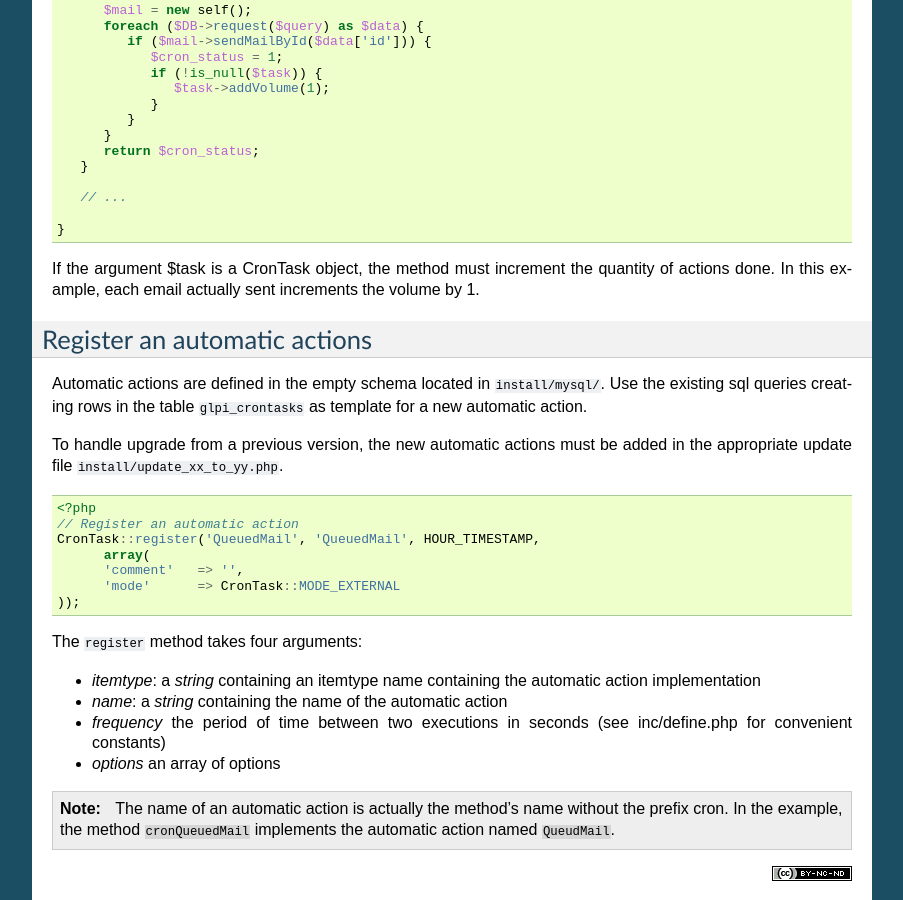
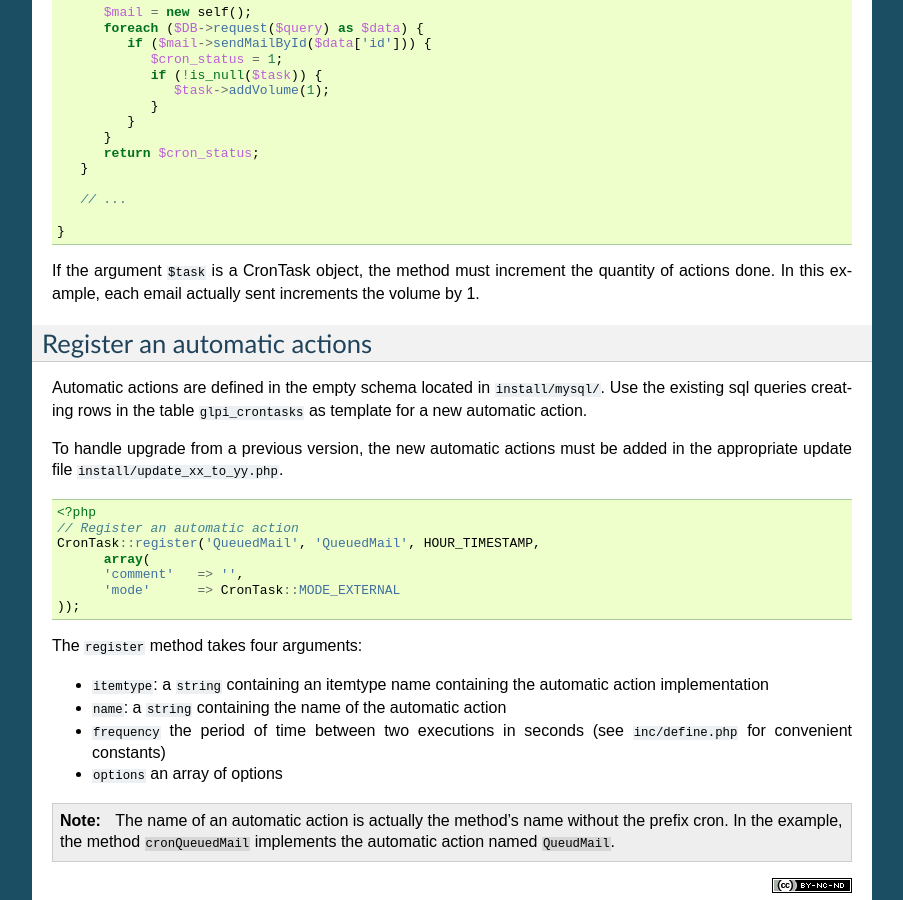
Before and after one commit to glpi-project/docdev, a Sphinx documentation site: the page built from source/devapi/crontasks.rst, in a window 1280 px wide and 900 px high, scrolled down 1484 px. Shown: the whole window, without its empty margins (198-1101 px from the left). Built offline with Sphinx 7.4.7, drawn with Linux system fonts in a browser that asks for light colours; some of the changed text lies outside the part shown.

Commit message:
fix presentation

```diff
--- a/source/devapi/crontasks.rst
+++ b/source/devapi/crontasks.rst
@@ -9,7 +9,7 @@ Provide a scheduler for background tasks used by GLPI and its plugins.
 Implementation overview
 ^^^^^^^^^^^^^^^^^^^^^^^
 
-The entry point of automatic actions is the file front/cron.php. On each execution, it executes a limited number of automatic actions.
+The entry point of automatic actions is the file ``front/cron.php``. On each execution, it executes a limited number of automatic actions.
 
 There are two ways to wake up the scheduler :
  - when a user browses in GLPI (the internal mode)
@@ -96,7 +96,7 @@ Example of implemtation from the class ``QueuedMail``:
 
    }
 
-If the argument $task is a CronTask object, the method must increment the quantity of actions done. In this example, each email actually sent increments the volume by 1.
+If the argument ``$task`` is a CronTask object, the method must increment the quantity of actions done. In this example, each email actually sent increments the volume by 1.
 
 Register an automatic actions
 ^^^^^^^^^^^^^^^^^^^^^^^^^^^^^
@@ -117,10 +117,10 @@ To handle upgrade from a previous version, the new automatic actions must be add
 
 The ``register`` method takes four arguments:
 
-* `itemtype`: a `string` containing an itemtype name containing the automatic action implementation
-* `name`: a `string` containing the name of the automatic action
-* `frequency` the period of time between two executions in seconds (see inc/define.php for convenient constants)
-* `options` an array of options
+* ``itemtype``: a ``string`` containing an itemtype name containing the automatic action implementation
+* ``name``: a ``string`` containing the name of the automatic action
+* ``frequency`` the period of time between two executions in seconds (see ``inc/define.php`` for convenient constants)
+* ``options`` an array of options
 
 .. Note::
 
```
